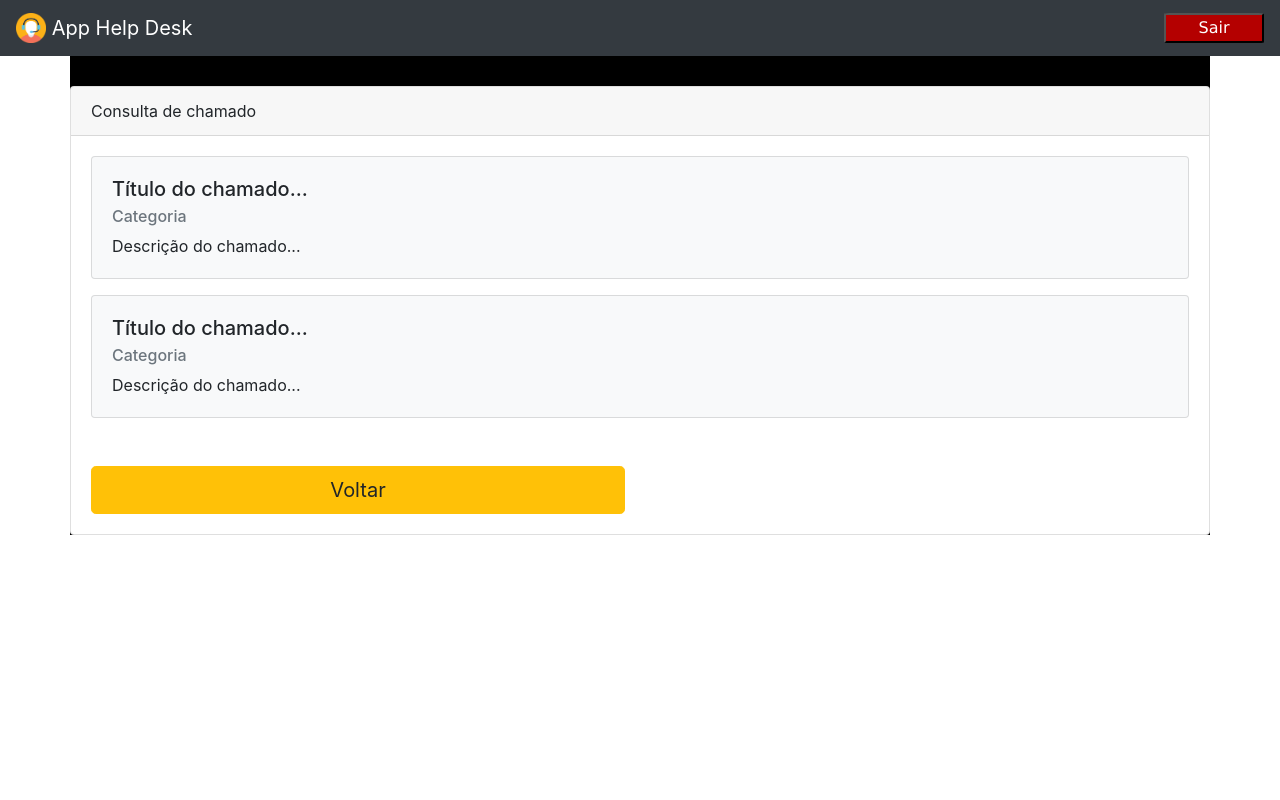
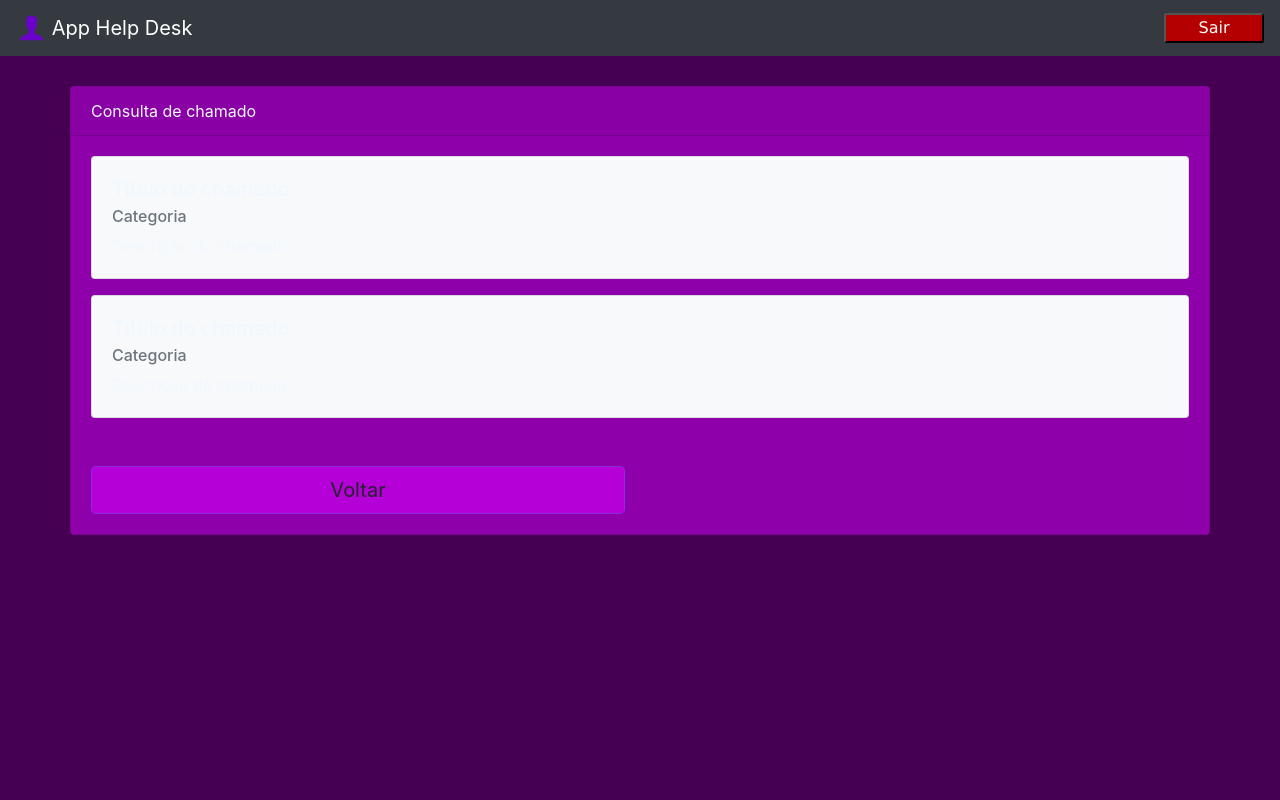
Before and after one commit to HamiltonMendesNeto/backend, a PHP site: page /consultar_chamado.php in a window 1280 px wide. Run offline with PHP 8.4, Linux system fonts and the light colour scheme; the visitor is signed in with stand-in values (Sample User, id 1).

Commit message:
Customização APP HELP DESK

```diff
--- a/app_help_desk/abrir_chamado.php
+++ b/app_help_desk/abrir_chamado.php
@@ -10,6 +10,8 @@ require_once ("login.php");
 
     <link rel="stylesheet" type="text/css" href="styles.css">
     <link rel="stylesheet" type="text/css" href="bootstrap.css">
+    <link rel="stylesheet" type="text/css" href="estilizacao.css">
+
 
     </style>
   </head>
@@ -21,7 +23,8 @@ require_once ("login.php");
         <img src="logo.png" width="30" height="30" class="d-inline-block align-top" alt="">
         App Help Desk
       </a>
-      <b><center><button onlick= "location.href='logoof.php'" class="botao-sair">Sair</button></center></b>
+      <button onclick="location.href='logoff.php'" class="botao-sair" type="button">Sair</button>
+</nav>
 
     <div class="container">
       <div class="row">
--- a/app_help_desk/consultar_chamado.php
+++ b/app_help_desk/consultar_chamado.php
@@ -12,6 +12,8 @@ require_once ("login.php");
 
     <link rel="stylesheet" type="text/css" href="styles.css">
 
+    <link rel="stylesheet" type="text/css" href="estilizacao.css">
+
     </style>
   </head>
 
@@ -22,7 +24,8 @@ require_once ("login.php");
         <img src="logo.png" width="30" height="30" class="d-inline-block align-top" alt="">
         App Help Desk
       </a>
-      <b><center><button onlick= "location.href='logoof.php'" class="botao-sair">Sair</button></center></b>
+      <button onclick="location.href='logoff.php'" class="botao-sair" type="button">Sair</button>
+
     </nav>
 
     <div class="container">
@@ -56,7 +59,8 @@ require_once ("login.php");
 
               <div class="row mt-5">
                 <div class="col-6">
-                  <button class="btn btn-lg btn-warning btn-block" type="submit">Voltar</button>
+                  <a class="btn btn-lg btn-warning btn-block" href="painel.php">Voltar</a>
+
                 </div>
               </div>
             </div>
--- /dev/null
+++ b/app_help_desk/estilizacao.css
@@ -0,0 +1,13 @@
+body{
+    background-color: rgb(69, 0, 83);
+
+}
+.card{
+    background-color: rgba(165, 2, 197, 0.767);
+    color: aliceblue;
+}
+.btn{
+    background-color: rgba(193, 0, 231, 0.767);
+    border-color: blueviolet;
+
+}
--- a/app_help_desk/index.php
+++ b/app_help_desk/index.php
@@ -4,7 +4,7 @@
     <title>App Help Desk</title>
 
     <link rel="stylesheet" type="text/css" href="bootstrap.css">
-    <link rel="stylesheet" href="estilização.css">
+    <link rel="stylesheet" href="estilizacao.css">
 
     <link rel="stylesheet" type="text/css" href="styles.css">
 
--- /dev/null
+++ b/app_help_desk/logoff.php
@@ -0,0 +1,6 @@
+<?php
+session_start();
+
+session_destroy();
+header('location: index.php');
+?>
--- a/app_help_desk/styles.css
+++ b/app_help_desk/styles.css
@@ -18,13 +18,13 @@
      margin: 0 auto;
 
 
+
    }
 
 .card-consultar-chamado {
      padding: 30px 0 0 0;
      width: 100%;
      margin: 0 auto;
-     background-color: rgb(0, 0, 0);
    }
 .botao-sair{
   color: rgb(255, 255, 255);
@@ -33,7 +33,7 @@
   height: 30px;
   width: 100px;
   font-size: 16px;
- cursor: pointer;
- font-family: 'Lucida Sans', 'Lucida Sans Regular', 'Lucida Grande', 'Lucida Sans Unicode', Geneva, Verdana, sans-serif;
+  cursor: pointer;
+  font-family: 'Lucida Sans', 'Lucida Sans Regular', 'Lucida Grande', 'Lucida Sans Unicode', Geneva, Verdana, sans-serif;
 
 }
--- a/app_help_desk/valida_login.php
+++ b/app_help_desk/valida_login.php
@@ -5,7 +5,7 @@ $usuario_autenticado = false;
 
 //cria uma variavel que armasena os valores dos email e senhas
 $usuario_cadastrado = [
-    ['email'=> 'adimin@senai.br',
+    ['email'=> 'admin@senai.br',
     'senha'=> 12345],
     ['email'=> 'aluno@senai.br',
     'senha'=> 'abcde'],
```
Also changed, not shown: app_help_desk/painel.php (+5 -3 lines), app_help_desk/formulario_abrir_chamado.png, app_help_desk/formulario_consultar_chamado.png, app_help_desk/fundo.jfif (added), app_help_desk/logo.png.
